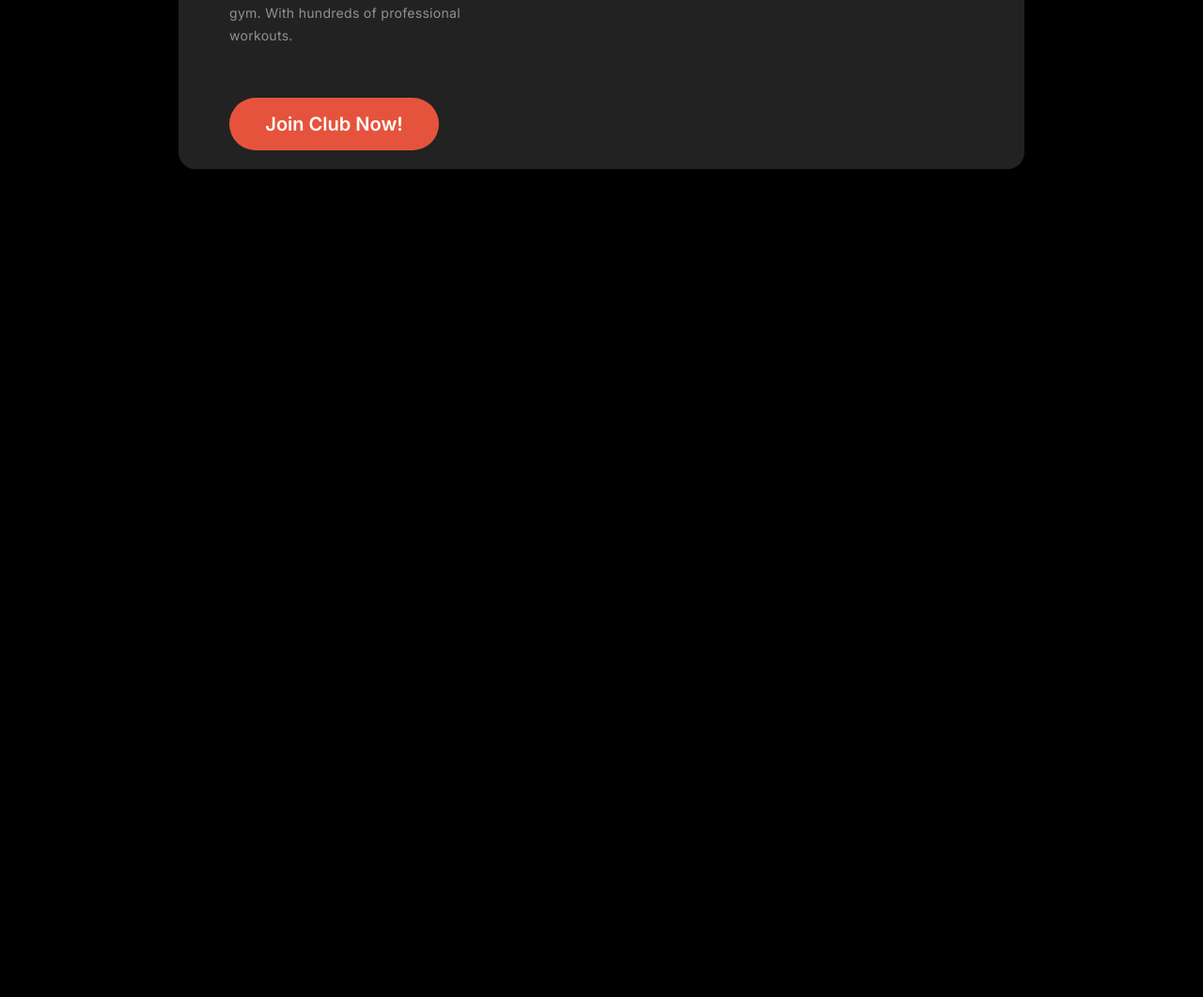
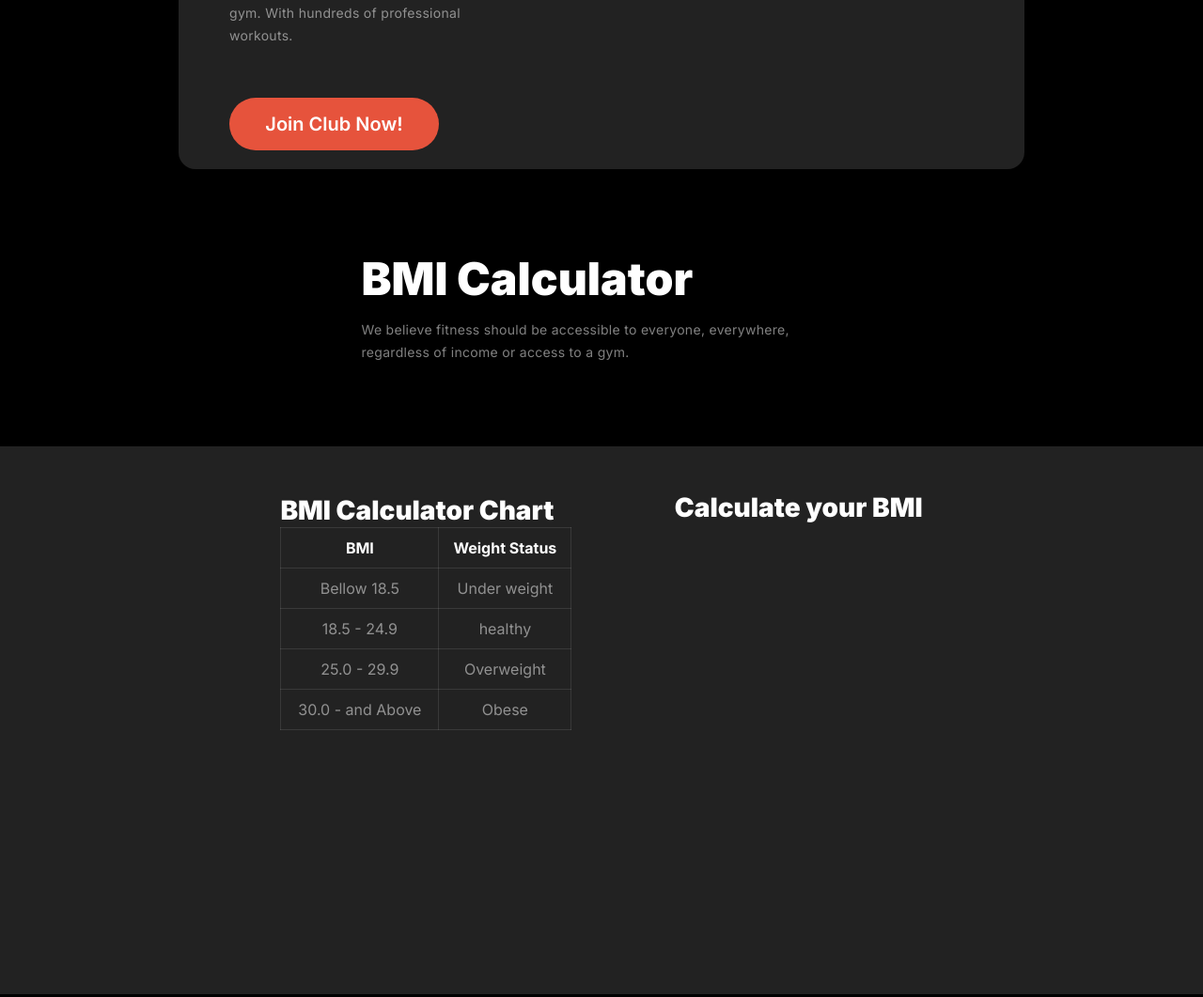
Before and after one commit to imtiazahmadtanvir/Fitness-Website, a plain HTML site: page index.html in a window 1280 px wide. Shown: the part 1569-2630 px from the top of the page at 94% size. Before the commit the page ends 1749 px from the top, so only its background shows below. Drawn offline with Linux system fonts and the light colour scheme.

Commit message:
commit four

```diff
--- a/index.html
+++ b/index.html
@@ -97,6 +97,53 @@
             </div>
         </div>
     </section>
+    <!-- Section 5 -->
+    <section class="section-5">
+
+        <div class="sec-5">
+            <h3 class="header-5">BMI Calculator</h3>
+            <p class="sec-5-description">We believe fitness should be accessible to everyone, everywhere, regardless of income or access to a gym.</p>
+
+        </div>
+        <div class="sec-5_main">
+            <div class="sec-5-1">
+                <h3 class="sec-5-1_header">BMI Calculator Chart</h3>
+
+
+                <table class="table">
+                    <tr>
+                        <th>BMI</th>
+                        <th>Weight Status</th>
+                    </tr>
+                    <tr>
+                        <td>Bellow 18.5</td>
+                        <td>Under weight</td>
+                    </tr>
+                    <tr>
+                        <td>18.5 - 24.9</td>
+                        <td>healthy</td>
+                    </tr>
+                    <tr>
+                        <td>25.0 - 29.9</td>
+                        <td>Overweight</td>
+                    </tr>
+                    <tr>
+                        <td>30.0 - and Above</td>
+                        <td>Obese</td>
+                    </tr>
+                </table>
+
+            </div>
+            <div class="sec-5-2">
+                <h3 class="sec-5-2_header">Calculate your BMI</h3>
+
+            </div>
+
+        </div>
+
+
+
+    </section>
 
 
     <footer>
--- a/style.css
+++ b/style.css
@@ -434,7 +434,102 @@ nav li a {
     border-radius:18px ;
 }
 
+/* Section 4 optional*/
+/* Section 4 end  */
 
+/* Section 5 Start */
+.section-5{
+
+}
+.sec-5{
+    margin-top: 88px;
+    margin-bottom: 88px;
+    padding-left: 384.5px;
+    padding-right: 384.5px;
+}
+.header-5{
+    color: rgb(255, 255, 255);
+    font-family: Inter;
+    font-size: 48px;
+    font-weight: 900;
+    line-height: 120%;
+    letter-spacing: 0%;
+    margin-bottom: 14px;
+}
+.sec-5-description{
+    color: rgba(255, 255, 255, 0.5);
+    font-family: Inter;
+    font-size: 14px;
+    font-weight: 400;
+    line-height: 24px;
+    letter-spacing: 0.3px;
+    text-align: left;
+}
+.sec-5_main{
+    background: rgb(34, 34, 34);
+    display: flex;
+    flex-direction: row;
+    justify-content:space-evenly;
+    padding-left: 189px;
+    padding-right: 189px;
+
+
+    margin-bottom: 500px;
+}
+
+.sec-5-1{
+    justify-content:left;
+    text-align: left;
+    justify-items: left;
+    padding-top: 52px;
+
+
+
+}
+.sec-5-2{
+    padding-top: 49px;
+
+
+    margin-bottom: 500px;
+}
+
+.sec-5-1_header{
+    color: rgb(255, 255, 255);
+    font-family: Inter;
+    font-size: 28px;
+    font-weight: 900;
+    line-height: 120%;
+    letter-spacing: 0%;
+    text-align: left;
+
+}
+
+.sec-5-2_header{
+    color: rgb(255, 255, 255);
+    font-family: Inter;
+    font-size: 28px;
+    font-weight: 900;
+    line-height: 120%;
+    letter-spacing: 0%;
+    text-align: left;
+
+}
+.table{
+    width: 310px;
+    height: 216px;
+
+}
+.table ,tr ,td ,th{
+    border: 1px solid rgba(255, 255, 255, 0.1);
+    border-collapse: collapse;
+    text-align: center;
+}
+th{
+    color:rgb(255, 255, 255) ;
+}
+td{
+    color:rgba(255, 255, 255, 0.5);
+}
 
 
 
```
